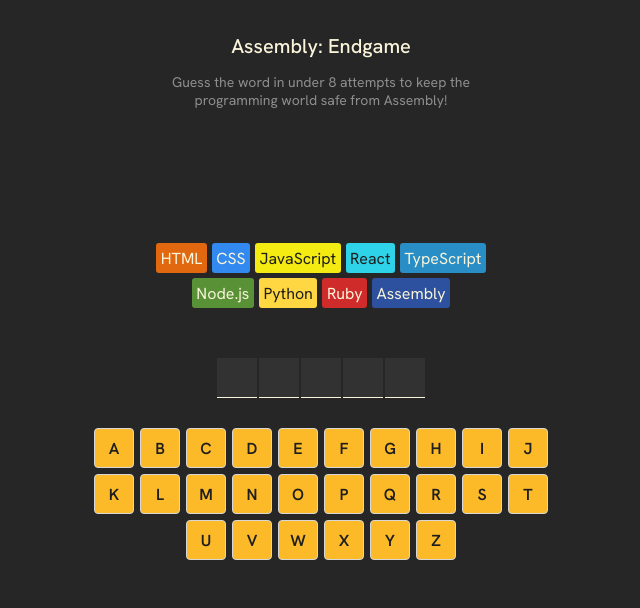
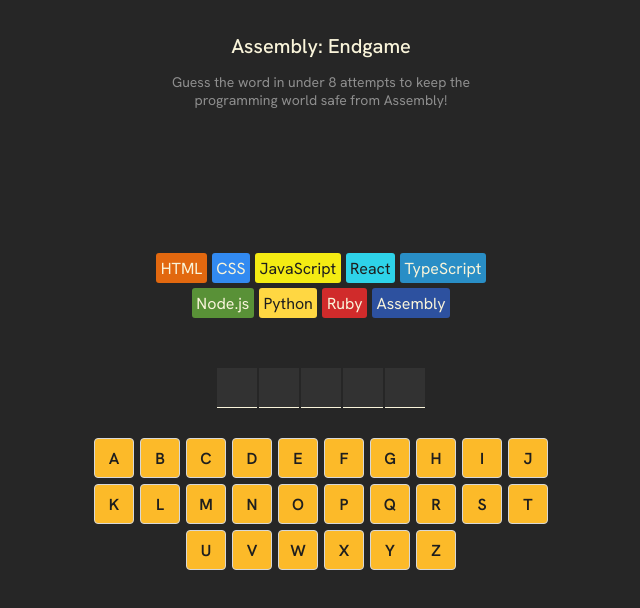
Before and after one commit to surya-441/first-react, a React (Vite) app: page /assembly-endgame in a window 1280 px wide. Shown: the top 608 px of the page, without its empty margins (319-959 px from the left). Built offline with nearby package versions, Linux system fonts and the light colour scheme; no server answers; what @huggingface/inference would draw is missing.

Commit message:
more room for game status

```diff
--- a/src/componenets/AssemblyEndgameStatus.css
+++ b/src/componenets/AssemblyEndgameStatus.css
@@ -5,7 +5,7 @@
     justify-content: center;
     width: 100%;
     max-width: 350px;
-    min-height: 60px;
+    min-height: 70px;
     border-radius: 4px;
     margin-block: 30px;
     color: #F9F4DA;
```
